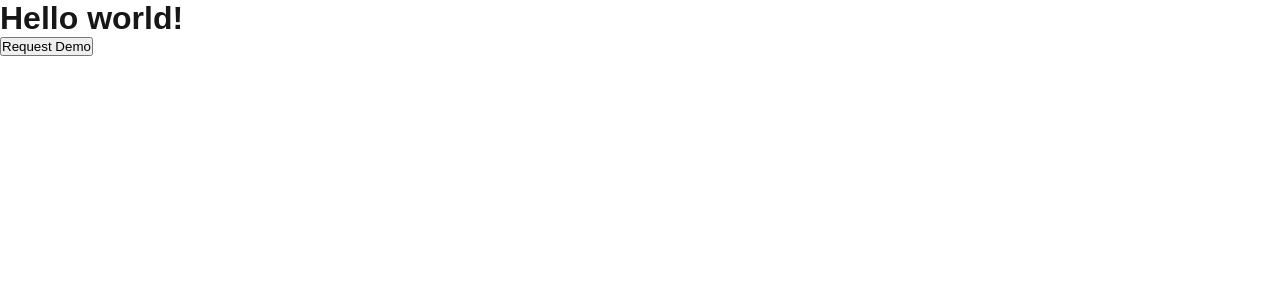
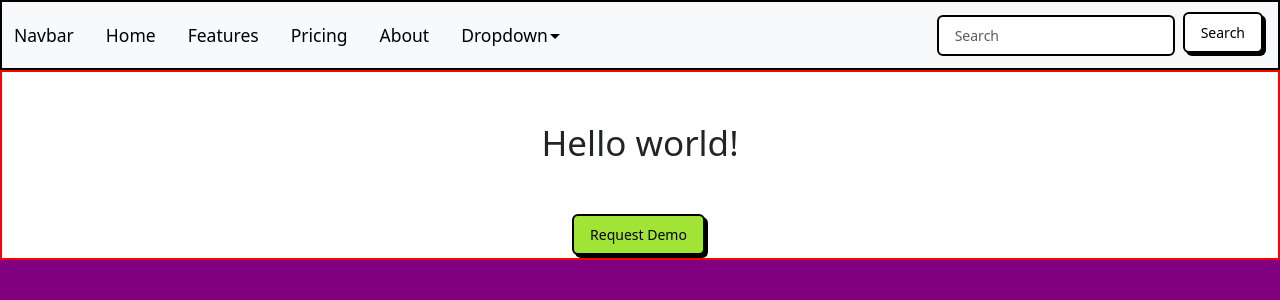
Before and after one commit to sophiabanda/further-app, a Next.js app: page / in a window 1280 px wide. Shown: the top 300 px of the page. Built offline with nearby package versions, Linux system fonts and the light colour scheme.

Commit message:
added bootswatch, nav

```diff
--- a/app/globals.css
+++ b/app/globals.css
@@ -14,6 +14,7 @@
 body {
   max-width: 100vw;
   overflow-x: hidden;
+  background-color: purple;
 }
 
 body {
--- a/app/layout.js
+++ b/app/layout.js
@@ -1,5 +1,6 @@
 // import { Geist, Geist_Mono } from "next/font/google";
 import "./globals.css";
+import Nav from "./nav";
 
 // const geistSans = Geist({
 //   variable: "--font-geist-sans",
@@ -20,6 +21,7 @@
   return (
     <html lang="en">
       <body>
+        <Nav></Nav>
         {children}
       </body>
     </html>
--- /dev/null
+++ b/app/nav.js
@@ -0,0 +1,45 @@
+import Link from "next/link";
+
+export default function Nav() {
+  return (
+    <nav className="navbar navbar-expand-lg bg-body-tertiary">
+  <div className="container-fluid">
+    <a className="navbar-brand" href="#">Navbar</a>
+    <button className="navbar-toggler" type="button" data-bs-toggle="collapse" data-bs-target="#navbarColor04" aria-controls="navbarColor04" aria-expanded="false" aria-label="Toggle navigation">
+      <span className="navbar-toggler-icon"></span>
+    </button>
+    <div className="collapse navbar-collapse" id="navbarColor04">
+      <ul className="navbar-nav me-auto">
+        <li className="nav-item">
+            <Link className="nav-link active" href="#">Home</Link>
+            <span className="visually-hidden">(current)</span>
+        </li>
+        <li className="nav-item">
+          <a className="nav-link" href="#">Features</a>
+        </li>
+        <li className="nav-item">
+          <a className="nav-link" href="#">Pricing</a>
+        </li>
+        <li className="nav-item">
+          <a className="nav-link" href="#">About</a>
+        </li>
+        <li className="nav-item dropdown">
+          <a className="nav-link dropdown-toggle" data-bs-toggle="dropdown" href="#" role="button" aria-haspopup="true" aria-expanded="false">Dropdown</a>
+          <div className="dropdown-menu">
+            <a className="dropdown-item" href="#">Action</a>
+            <a className="dropdown-item" href="#">Another action</a>
+            <a className="dropdown-item" href="#">Something else here</a>
+            <div className="dropdown-divider"></div>
+            <a className="dropdown-item" href="#">Separated link</a>
+          </div>
+        </li>
+      </ul>
+      <form className="d-flex">
+        <input className="form-control me-sm-2" type="search" placeholder="Search"/>
+        <button className="btn btn-secondary my-2 my-sm-0" type="submit">Search</button>
+      </form>
+    </div>
+  </div>
+</nav>
+  );
+}
--- a/app/page.js
+++ b/app/page.js
@@ -1,13 +1,13 @@
 'use client'
-
+import "bootswatch/dist/brite/bootstrap.min.css";
 import styles from "./page.module.css";
 
 export default function Home() {
 
   return (
-    <div>
-      <h1>Hello world!</h1>
-      <button onClick={() => console.log('Clicked!')}>Request Demo</button>
+    <div className={styles.container}>
+      <h1 className={styles.h1}>Hello world!</h1>
+      <button className="btn btn-primary" onClick={() => console.log('Clicked!')}>Request Demo</button>
     </div>
   );
 }
--- a/app/page.module.css
+++ b/app/page.module.css
@@ -1,168 +1,11 @@
-.page {
-  --gray-rgb: 0, 0, 0;
-  --gray-alpha-200: rgba(var(--gray-rgb), 0.08);
-  --gray-alpha-100: rgba(var(--gray-rgb), 0.05);
-
-  --button-primary-hover: #383838;
-  --button-secondary-hover: #f2f2f2;
-
-  display: grid;
-  grid-template-rows: 20px 1fr 20px;
+.container {
+  display: flex;
+  flex-direction: column;
+  justify-content: center;
   align-items: center;
-  justify-items: center;
-  min-height: 100svh;
-  padding: 80px;
-  gap: 64px;
-  font-family: var(--font-geist-sans);
+  border: 2px solid red;
 }
 
-@media (prefers-color-scheme: dark) {
-  .page {
-    --gray-rgb: 255, 255, 255;
-    --gray-alpha-200: rgba(var(--gray-rgb), 0.145);
-    --gray-alpha-100: rgba(var(--gray-rgb), 0.06);
-
-    --button-primary-hover: #ccc;
-    --button-secondary-hover: #1a1a1a;
-  }
+.h1 {
+  margin: 50px;
 }
-
-.main {
-  display: flex;
-  flex-direction: column;
-  gap: 32px;
-  grid-row-start: 2;
-}
-
-.main ol {
-  font-family: var(--font-geist-mono);
-  padding-left: 0;
-  margin: 0;
-  font-size: 14px;
-  line-height: 24px;
-  letter-spacing: -0.01em;
-  list-style-position: inside;
-}
-
-.main li:not(:last-of-type) {
-  margin-bottom: 8px;
-}
-
-.main code {
-  font-family: inherit;
-  background: var(--gray-alpha-100);
-  padding: 2px 4px;
-  border-radius: 4px;
-  font-weight: 600;
-}
-
-.ctas {
-  display: flex;
-  gap: 16px;
-}
-
-.ctas a {
-  appearance: none;
-  border-radius: 128px;
-  height: 48px;
-  padding: 0 20px;
-  border: none;
-  border: 1px solid transparent;
-  transition:
-    background 0.2s,
-    color 0.2s,
-    border-color 0.2s;
-  cursor: pointer;
-  display: flex;
-  align-items: center;
-  justify-content: center;
-  font-size: 16px;
-  line-height: 20px;
-  font-weight: 500;
-}
-
-a.primary {
-  background: var(--foreground);
-  color: var(--background);
-  gap: 8px;
-}
-
-a.secondary {
-  border-color: var(--gray-alpha-200);
-  min-width: 158px;
-}
-
-.footer {
-  grid-row-start: 3;
-  display: flex;
-  gap: 24px;
-}
-
-.footer a {
-  display: flex;
-  align-items: center;
-  gap: 8px;
-}
-
-.footer img {
-  flex-shrink: 0;
-}
-
-/* Enable hover only on non-touch devices */
-@media (hover: hover) and (pointer: fine) {
-  a.primary:hover {
-    background: var(--button-primary-hover);
-    border-color: transparent;
-  }
-
-  a.secondary:hover {
-    background: var(--button-secondary-hover);
-    border-color: transparent;
-  }
-
-  .footer a:hover {
-    text-decoration: underline;
-    text-underline-offset: 4px;
-  }
-}
-
-@media (max-width: 600px) {
-  .page {
-    padding: 32px;
-    padding-bottom: 80px;
-  }
-
-  .main {
-    align-items: center;
-  }
-
-  .main ol {
-    text-align: center;
-  }
-
-  .ctas {
-    flex-direction: column;
-  }
-
-  .ctas a {
-    font-size: 14px;
-    height: 40px;
-    padding: 0 16px;
-  }
-
-  a.secondary {
-    min-width: auto;
-  }
-
-  .footer {
-    flex-wrap: wrap;
-    align-items: center;
-    justify-content: center;
-  }
-}
-
-@media (prefers-color-scheme: dark) {
-  .logo {
-    filter: invert();
-  }
-}
--- a/package.json
+++ b/package.json
@@ -9,8 +9,10 @@
     "lint": "next lint"
   },
   "dependencies": {
+    "bootstrap": "^5.3.6",
+    "bootswatch": "^5.3.6",
+    "next": "15.3.3",
     "react": "^19.0.0",
-    "react-dom": "^19.0.0",
-    "next": "15.3.3"
+    "react-dom": "^19.0.0"
   }
 }
```
Also changed, not shown: 1 other file (tests, documents, lock files or other folders).
